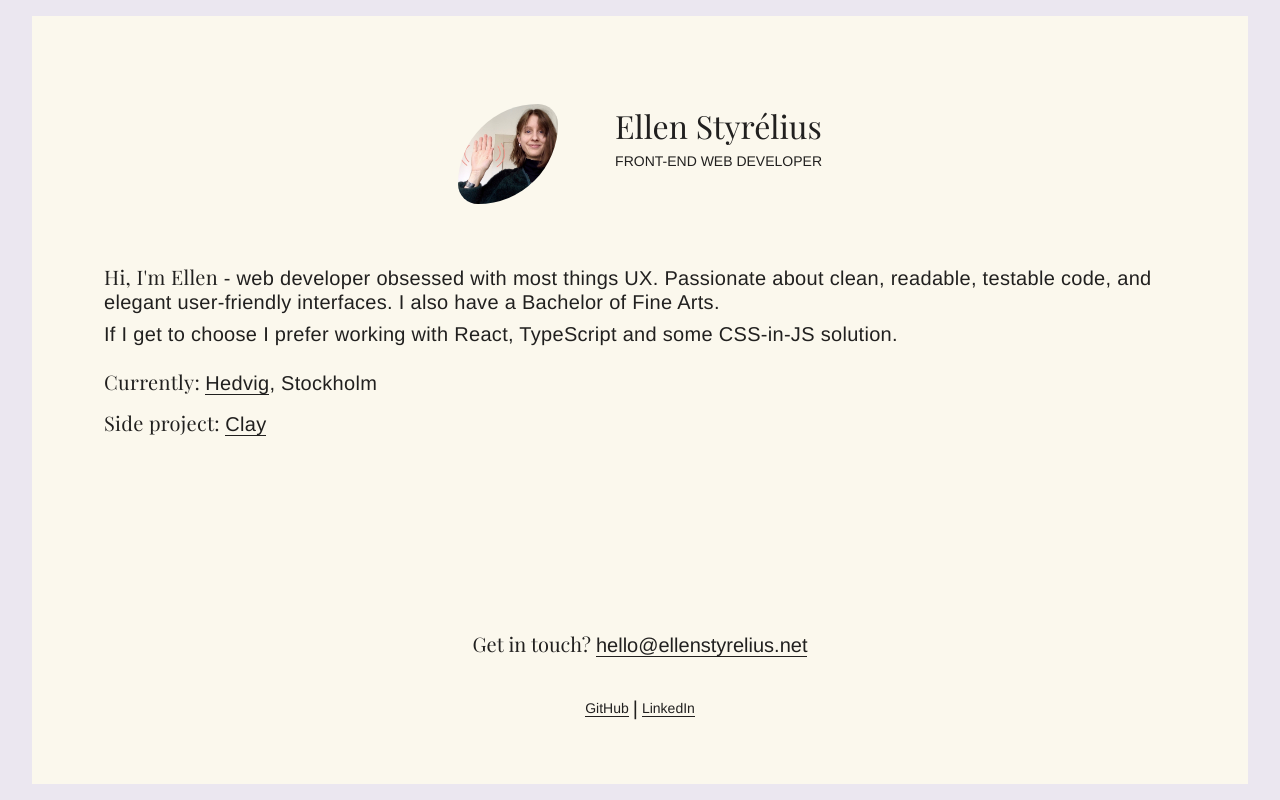
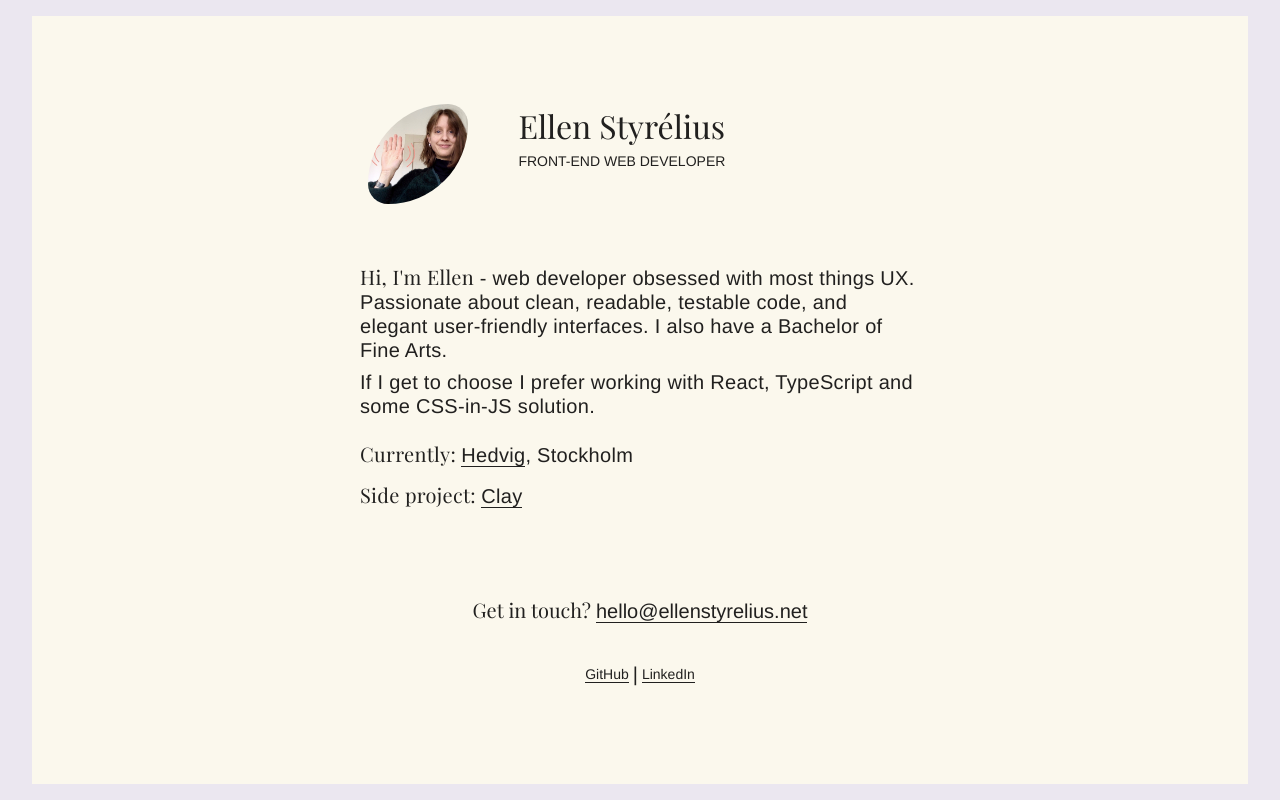
Before and after one commit to styrelius/about-me, a React (Create React App) app: page / in a window 1280 px wide. Built offline with nearby package versions, Linux system fonts and the light colour scheme.

Commit message:
Change Header styling - make it left aligned instead of centered, with a width on desktop that's 2/3 of the width of the page content wrapper

```diff
--- a/src/components/header.jsx
+++ b/src/components/header.jsx
@@ -9,12 +9,10 @@ const { playfairDisplay, helveticaNeue } = fonts
 
 const Container = styled.section({
   padding: '16px 0',
-  display: 'flex',
-  justifyContent: 'center',
 })
 
-const ContentsWrapper = styled.div({
-  width: 380,
+const Content = styled.div(({ headerContentWidth }) => ({
+  width: headerContentWidth,
   maxWidth: '100%',
   display: 'flex',
   flexWrap: 'wrap',
@@ -23,7 +21,7 @@ const ContentsWrapper = styled.div({
     justifyContent: 'center',
     alignItems: 'flex-end',
   },
-})
+}))
 
 const HeadingsWrapper = styled.div({
   padding: 8,
@@ -45,7 +43,7 @@ const SubHeading = styled.h2({
   textTransform: 'uppercase',
   lineHeight: 2,
   [mobileScreen]: {
-    fontSize: fontSizes.sm,
+    fontSize: fontSizes.mobileSm,
   },
 })
 
@@ -58,10 +56,12 @@ const Image = styled.img({
   borderRadius: '200% 50%',
 })
 
-export function Header() {
+export function Header({ pageContentWrapperWidth }) {
+  const headerContentWidth = (pageContentWrapperWidth / 3) * 2
+
   return (
     <Container>
-      <ContentsWrapper>
+      <Content headerContentWidth={headerContentWidth}>
         <ImageWrapper>
           <Image src={ellen} />
         </ImageWrapper>
@@ -69,7 +69,7 @@ export function Header() {
           <Heading>Ellen Styrélius</Heading>
           <SubHeading>front-end web developer</SubHeading>
         </HeadingsWrapper>
-      </ContentsWrapper>
+      </Content>
     </Container>
   )
 }
--- a/src/components/page.jsx
+++ b/src/components/page.jsx
@@ -7,6 +7,8 @@ import { mobileScreen } from '../styles/media-queries'
 import { Header } from './header'
 import { Presentation } from './presentation'
 import { Footer } from './footer'
+
+export const PAGE_CONTENT_WRAPPER_WIDTH = 560
 
 const Container = styled.div`
   background: ${colors.beige};
@@ -21,18 +23,19 @@ const Container = styled.div`
     padding: 48px 16px;
   }
 `
-const TopOfPage = styled.div`
-  max-width: 100%;
-`
+const ContentWrapper = styled.div({
+  width: PAGE_CONTENT_WRAPPER_WIDTH,
+  maxWidth: '100%',
+})
 
 export function Page({ appPaddingTopBottom }) {
   return (
     <Container appPadding={appPaddingTopBottom}>
-      <TopOfPage>
-        <Header />
+      <ContentWrapper>
+        <Header pageContentWrapperWidth={PAGE_CONTENT_WRAPPER_WIDTH} />
         <Presentation />
-      </TopOfPage>
-      <Footer />
+        <Footer />
+      </ContentWrapper>
     </Container>
   )
 }
--- a/src/styles/styles.js
+++ b/src/styles/styles.js
@@ -16,6 +16,7 @@ export const fontSizes = {
   sm: 14,
   md: 20,
   lg: 32,
+  mobileSm: 12,
   mobileMd: 16,
   mobileLg: 24,
 }
```
